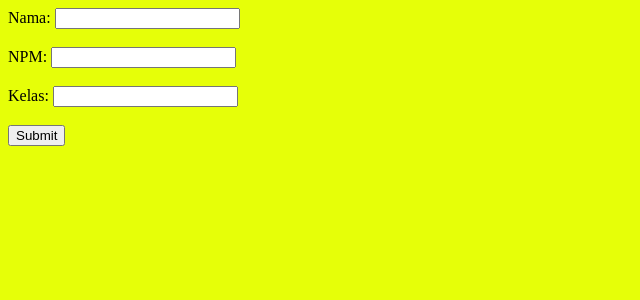
After one commit to sinta23nurhalif/prak-web-lanjut-2117051015, a CodeIgniter 4 app: template app/Views/create_user.php in a window 1280 px wide. The commit adds this page. Shown: the top 300 px of the page, without its empty margins (0-640 px from the left). Run offline with PHP 8.4 and a stand-in for CodeIgniter, Linux system fonts and the light colour scheme; the template is opened without the code that fills it, so the values that code supplies are empty; some libraries are stand-ins or nearby versions.

Commit message:
Initial Commit

```diff
--- a/app/Config/Routes.php
+++ b/app/Config/Routes.php
@@ -1,6 +1,7 @@
 <?php
 use App\Controllers\Home;
 use CodeIgniter\Router\RouteCollection;
+use App\Controllers\UserController;
 
 /**
  * @var RouteCollection $routes
@@ -8,3 +9,6 @@ use CodeIgniter\Router\RouteCollection;
 $routes->get('/', 'Home::index');
 $routes->get('/profile', 'Home::profile');
 $routes->get('/profile/(:any)/(:any)/(:any)', [Home::class, 'profile']);
+$routes->get('/user/profile', [UserController::class, 'profile']);
+$routes->get('/user/create', [UserController::class, 'create']);
+$routes->post('/user/store', [UserController::class, 'store']);
--- /dev/null
+++ b/app/Views/create_user.php
@@ -0,0 +1,28 @@
+<!DOCTYPE html>
+<html>
+<head>
+<meta charset="UTF-8">
+<meta name="viewport" content="width=device-width, initial-scale=1.0">
+<link rel="stylesheet" href="<?php echo base_url('./css/style.css'); ?>">
+
+    <title>Create User</title>
+</head>
+<body>
+    <form action="<?php echo base_url('/user/store') ?>" method="POST">
+        <!-- Input untuk nama -->
+        <label for="nama">Nama:</label>
+        <input type="text" id="nama" name="nama" required><br><br>
+
+        <!-- Input untuk npm -->
+        <label for="npm">NPM:</label>
+        <input type="text" id="npm" name="npm" required><br><br>
+
+        <!-- Input untuk kelas -->
+        <label for="kelas">Kelas:</label>
+        <input type="text" id="kelas" name="kelas" required><br><br>
+
+        <!-- Tombol submit -->
+        <input type="submit" value="Submit">
+    </form>
+</body>
+</html>
--- a/public/css/style.css
+++ b/public/css/style.css
@@ -4,7 +4,7 @@
 
 body{
 
-    background-color: #08ffff;
+    background-color: #e6ff08;
 
 }
 .container{
@@ -16,7 +16,7 @@ body{
     flex-direction: column;
 }
 .item{
-    background-color: rgb(79, 107, 200);
+    background-color: gray;
     margin: 2vh;
     padding: 10px;
     width :20vw;
```
Also changed, not shown: app/Controllers/Home.php (+10 -10 lines), app/Controllers/UserController.php (added, +35 -0 lines), app/Views/profile.php (+5 -3 lines), public/img/ijah.jpg (deleted).
